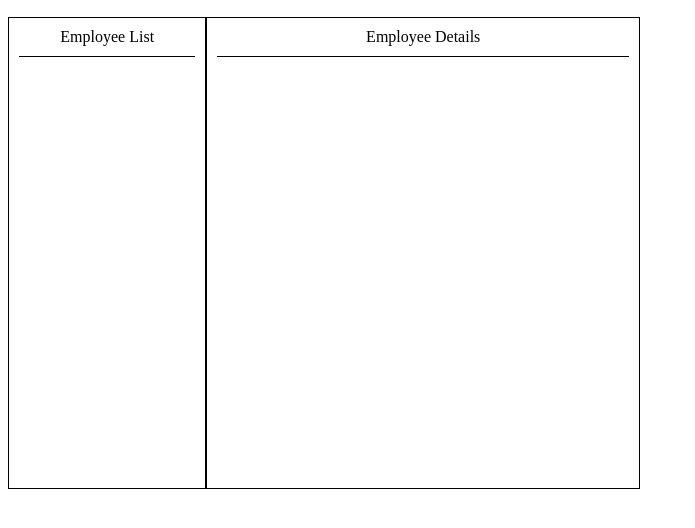
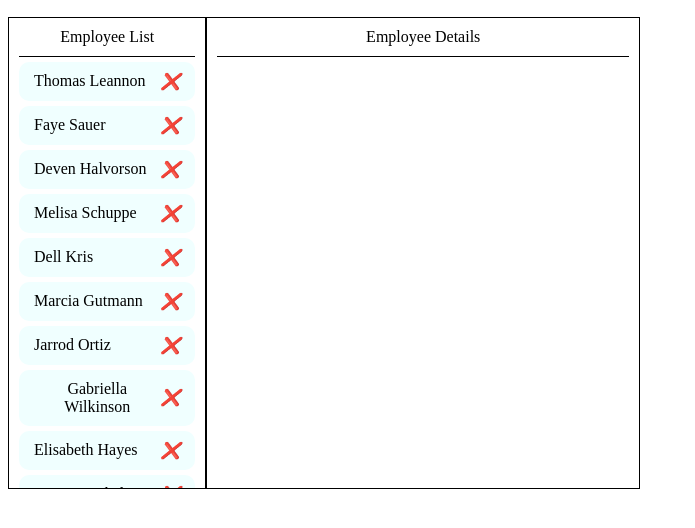
Before and after one commit to subhasis07/MachineCoding_practice, a plain HTML site: page 01_EmployeeDatabaseView/index.html in a window 1280 px wide. Shown: the part 58-586 px from the top of the page, without its empty margins (0-695 px from the left). Drawn offline with Linux system fonts and the light colour scheme.

Commit message:
Rendered Employee List

```diff
--- a/01_EmployeeDatabaseView/script.js
+++ b/01_EmployeeDatabaseView/script.js
@@ -0,0 +1,30 @@
+(async function() {
+    const data= await fetch ("./public/data.json");
+    const res= await data.json();
+
+    const employeeData= res;
+    // console.log(employeeData);
+
+    let selectedEmployee= employeeData[0];
+    let selectedEmployeeId=employeeData[0].id;
+
+    const employeeList= document.querySelector(".employees_list_names");
+    const employeeInfo=document.querySelector(".employees_details_info");
+
+    //showing employee list
+    const renderEmployeeList=()=>{
+        employeeList.innerHTML="";
+        employeeData.forEach((emp) => {
+            const employee=document.createElement("span");
+            employee.classList.add("employees_list_items");
+            if(selectedEmployeeId===emp.id){
+                employee.classList.add("selected");
+                selectedEmployee=emp;
+            }
+            employee.setAttribute("id",emp.id);
+            employee.innerHTML=`${emp.firstName} ${emp.lastName} <i class="employeeDelete">❌</i>`
+            employeeList.append(employee);
+        });
+    }
+    renderEmployeeList();
+})()
--- a/01_EmployeeDatabaseView/style.css
+++ b/01_EmployeeDatabaseView/style.css
@@ -43,7 +43,28 @@
   border-bottom: 1px solid black;
 }
 
+.employees_list_names{
+  display: flex;
+  flex-direction: column;
+}
 
+.employees_list_items{
+  cursor: pointer;
+  padding: 10px 15px;
+  margin-bottom: 5px;
+  display: flex;
+  border-radius: 10px;
+  background-color: azure;
+  justify-content: space-between;
+  align-items: center;
+}
+.employees_list_items:hover{
+  background-color: rgb(120, 174, 174);
+}
+
+.employees_list_items:selected{
+  background-color: rgb(32, 97, 97);
+}
 .add_employee{
   display: none;
   width: 100%;
```
